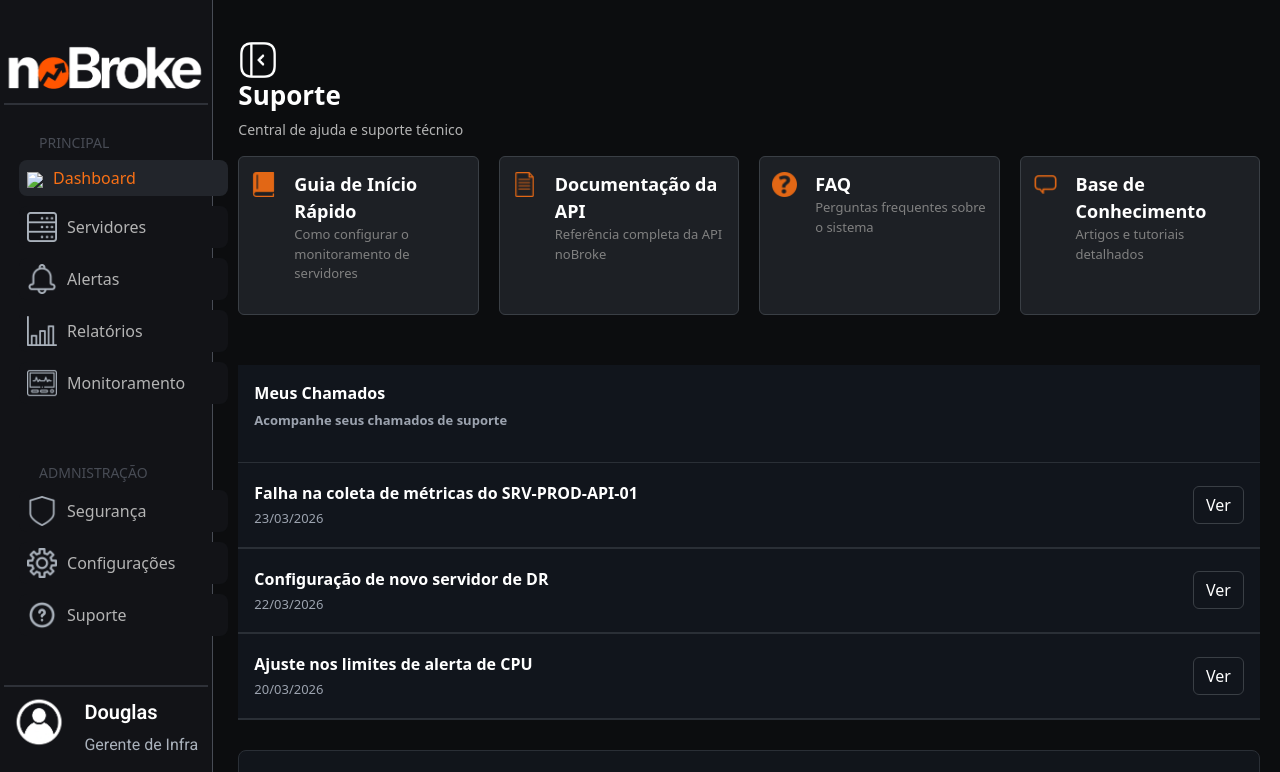
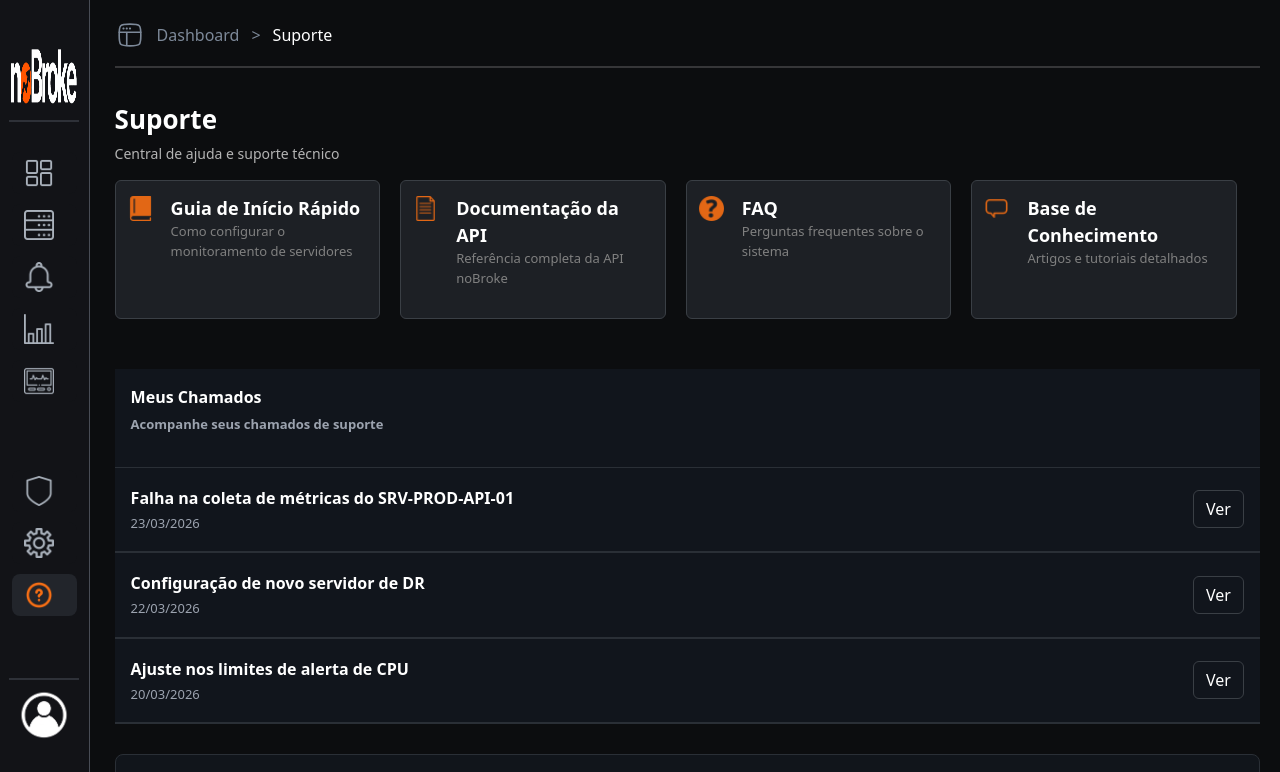
Before and after one commit to n0Broke/noBroke-web, a website: page web/public/dashboard/suporte.html in a window 1280 px wide. Both pictures are taken after a click on the picture 258 px from the left and 60 px from the top of the page. Shown: the top 772 px of the page. Drawn offline with nearby package versions, Linux system fonts and the light colour scheme; files whose address does not match are found by name.

Commit message:
Implementando janela lateral compacta

```diff
--- a/web/public/css/dashboard.css
+++ b/web/public/css/dashboard.css
@@ -1,5 +1,10 @@
 body {
     overflow-x: hidden;
+}
+
+:root{
+    --branco: #fff;
+    --preto: #000;
 }
 
 /* =========================================== */
@@ -140,7 +145,7 @@ body {
 
 .conteudo-dash01 {
     display: flex;
-    width: 100%;
+    width: 98%;
     gap: 20px;
     margin-bottom: 20px;
 }
@@ -218,8 +223,7 @@ body {
     background-color: #1D2025;
     border-radius: 6px;
     display: flex;
-    max-width: 33%;
-    width: 100%;
+    min-width: 32%;
     flex-direction: column;
     gap: 8px;
     border: 1px solid #3a3f45;
@@ -447,9 +451,9 @@ body {
 }
 
 .sidebar {
+    display: flex !important;
     background-color: #121317;
     border-right: 1px solid #484c55;
-    display: flex;
     flex-direction: column;
     align-items: center;
     justify-content: space-between;
@@ -460,6 +464,48 @@ body {
     top: 0;
 }
 
+/* Modo compactado */
+.sidebar.compacta {
+    width: 7%;
+}
+
+/* Esconder textos */
+.sidebar.compacta .titulo_sidebar,
+.sidebar.compacta .btn-nobroke a,
+.sidebar.compacta .btn-nobroke span:not(.icon),
+.sidebar.compacta .user-infos{
+    display: none;
+}
+
+.sidebar.compacta .menu_centro{
+    width: 100%;
+    justify-content: center;
+    align-items: center;
+}
+
+/* Centralizar ícones */
+.sidebar.compacta .btn-nobroke {
+    display: flex;
+    justify-content: center;
+    align-items: center;
+    width: 100%;
+}
+
+
+/* Ajustar ícones */
+.sidebar.compacta .icon img {
+    width: 30px;
+}
+
+.sidebar.compacta .user-profile{
+    width: 100;
+    justify-content: center;
+}
+
+.conteudo-dash.expandido {
+    width: 93% !important;
+}
+
 .logo-container {
     display: flex;
     justify-content: center;
@@ -547,12 +593,6 @@ body {
 .menu01 {
     height: 50%;
     margin-bottom: 70px;
-}
-
-#fecharAbrirLateral {
-    display: flex;
-    position: 1;
-    cursor: pointer;
 }
 
 .conteudo {
--- a/web/public/dashboard/suporte.html
+++ b/web/public/dashboard/suporte.html
@@ -19,7 +19,7 @@
 <body>
     <div class="container-fluid">
         <div class="row min-vh-100">
-            <div class="col-12 col-md-3 col-lg-2 sidebar" id="lateralAberta">
+            <div class="col-12 col-md-3 col-lg-2 sidebar" id="div_lateralAberta">
                 <div class="logo-container">
                     <img class="logo-dash img-fluid" src="../assets/imgs-logo-nobroke/noBroke-oficial-sem-fundo.png">
                 </div>
@@ -28,62 +28,69 @@
                     <!-- Sidebar - Parte 01 -->
                     <div class="menu01">
                         <h4 class="titulo_sidebar">PRINCIPAL</h4>
-                        <button class="btn-nobroke btn-active">
+                        <a href="dashboard.html" class="btn-nobroke">
                             <span class="icon">
-                                <img id="iconAtual" style="color: white;"
-                                    src="../assets//icon/icons-dashboard/painel-de-controle-hover.png">
+                                <img src="../assets/icon/icons-dashboard/painel-de-controle.png">
                             </span>
-                            <a href="dashboard.html">Dashboard</a>
-                        </button>
-                        <button class="btn-nobroke">
+                            <span class="texto">Dashboard</span>
+                        </a>
+
+                        <a href="servidores.html" class="btn-nobroke">
                             <span class="icon">
                                 <img src="../assets/icon/icons-dashboard/servidores-de-hospedagem.png">
                             </span>
-                            <a href="servidores.html">Servidores</a>
-                        </button>
-                        <button class="btn-nobroke">
+                            <span class="texto">Servidores</span>
+                        </a>
+
+                        <a href="Alertas.html" class="btn-nobroke">
                             <span class="icon">
                                 <img src="../assets/icon/icons-dashboard/notificacao.png">
                             </span>
-                            <a href="Alertas.html">Alertas</a>
-                        </button>
-                        <button class="btn-nobroke">
+                            <span class="texto">Alertas</span>
+                        </a>
+
+                        <a href="Relatorios.html" class="btn-nobroke">
                             <span class="icon">
                                 <img src="../assets/icon/icons-dashboard/grafico-de-barras.png">
                             </span>
-                            <a href="Relatorios.html">Relatórios</a>
-                        </button>
-                        <a href="monitoramento.html">
-                            <button class="btn-nobroke">
-                                <span class="icon">
-                                    <img src="../assets/icon/icons-dashboard/heart-rate.png">
-                                </span>
-                                <a href="monitoramento.html">Monitoramento</a>
-                            </button>
+                            <span class="texto">Relatórios</span>
+                        </a>
+
+                        <a href="monitoramento.html" class="btn-nobroke">
+                            <span class="icon">
+                                <img src="../assets/icon/icons-dashboard/heart-rate.png">
+                            </span>
+                            <span class="texto">Monitoramento</span>
                         </a>
                     </div>
+                    <!-- ============================ -->
+                    <div class="menu02">
+                        <h4 class="titulo_sidebar">ADMINISTRAÇÃO</h4>
 
-                    <div class="menu02">
-                        <h4 class="titulo_sidebar">ADMNISTRAÇÃO</h4>
-                        <button class="btn-nobroke">
+                        <a href="seguranca.html" class="btn-nobroke">
                             <span class="icon">
                                 <img src="../assets/icon/icons-dashboard/escudo.png">
                             </span>
-                            <a href="seguranca.html">Segurança</a>
-                        </button>
-                        <button class="btn-nobroke">
+                            <span class="texto">Segurança</span>
+                        </a>
+
+                        <a href="Configurações.html" class="btn-nobroke">
                             <span class="icon">
                                 <img src="../assets/icon/icons-dashboard/config.png">
                             </span>
-                            <a href="Configurações.html">Configurações</a>
-                        </button>
-                        <button class="btn-nobroke">
+                            <span class="texto">Configurações</span>
+                        </a>
+
+                        <button class="btn-nobroke btn-active">
                             <span class="icon">
-                                <img src="../assets/icon/icons-dashboard/ponto-de-interrogacao.png">
+                                <img id="iconAtual" src="../assets/icon/icons-dashboard/ponto-de-interrogacao-hover.png">
                             </span>
-                            Suporte
+                            <span class="texto">Suporte</span>
                         </button>
                     </div>
+                    <!-- Fim dos Menus -->
+                    <!-- ================================================================= -->
+                    <!-- Parte do perfil -->
                 </div>
                 <div class="user-profile">
                     <img src="../assets/icon/user.png" alt="Foto de perfil" class="profile-img">
@@ -94,13 +101,17 @@
                 </div>
             </div>
             <div class="col-12 col-md-9 col-lg-10 conteudo-dash" id="telaPrincipal">
+                <div class="header-responsividade">
+                    <img src="../assets/svg/window-frame-svgrepo-com.svg" alt="dashboard-icon"
+                        style="width: 30px; cursor: pointer;" onclick="fecharAbrirLateral()">
+                    <a href="dashboard.html">Dashboard</a>
+                    <span style="color: #7D8999;">></span>
+                    <span style="color: white;">Suporte</span>
+                </div>
+                <hr style="width: 100%; height: 2px; color: #b4b4b4;">
 
                 <div class="header-conteudo-dash">
                     <div class="header-esquerdo">
-                        <div id="fecharAbrirLateral">
-                            <img src="../assets/icon/icons-dashboard/barra-lateral-branco.png" alt="" width="40px"
-                                onclick="mudarLateral()">
-                        </div>
                         <div class="header-esquerdo01">
                             <h3 class="servidor-name" id="server-name">Suporte</h3>
                         </div>
@@ -232,3 +243,12 @@
 </body>
 
 </html>
+<script>
+    function fecharAbrirLateral() {
+        const sidebar = document.getElementById("div_lateralAberta");
+        const conteudo = document.getElementById("telaPrincipal");
+
+        sidebar.classList.toggle("compacta");
+        conteudo.classList.toggle("expandido");
+    }
+</script>
```
Also changed, not shown: web/public/dashboard/Alertas.html (+43 -33 lines), web/public/dashboard/Configurações.html (+45 -32 lines), web/public/dashboard/Relatorios.html (+56 -36 lines), web/public/dashboard/dashboard.html (+46 -32 lines), web/public/dashboard/monitoramento.html (+42 -30 lines), web/public/dashboard/seguranca.html (+57 -37 lines), web/public/dashboard/servidores.html (+46 -30 lines).
